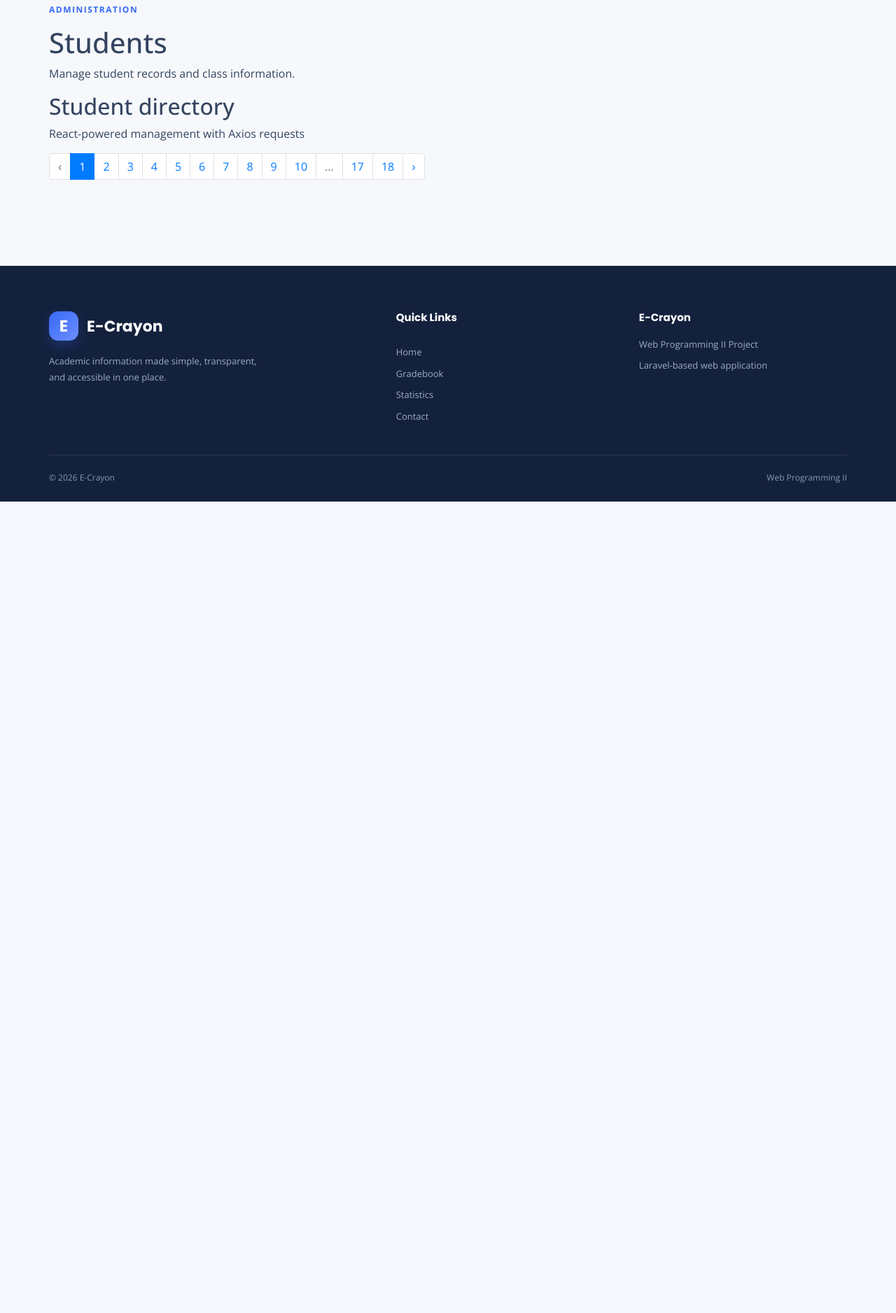
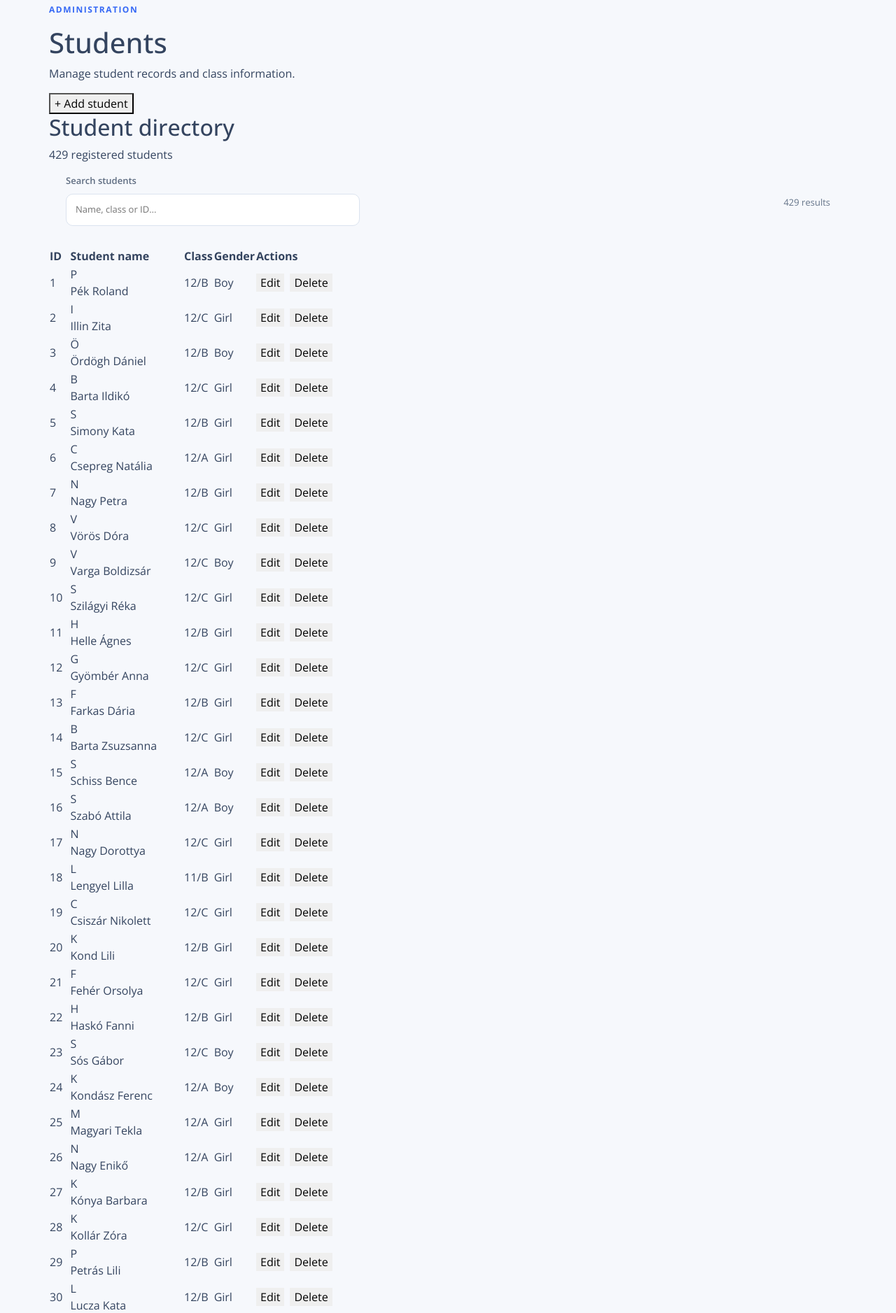
Before and after one commit to matadominik/web2-eloadas-beadando, a Laravel app: page /crud in a window 1280 px wide. Shown: the part 83-1960 px from the top of the page at 70% size. Before the commit the page ends 800 px from the top, so only its background shows below. Run offline with Laravel 12, Linux system fonts and the light colour scheme; a user stored in the database is signed in; data comes from the database, SQL or seed files in the repository; style sheets or scripts are compiled from the project's sources.

Commit message:
Implement React student administration and API tests

```diff
--- a/app/Http/Controllers/StudentController.php
+++ b/app/Http/Controllers/StudentController.php
@@ -56,4 +56,45 @@ class StudentController extends Controller
 
         return redirect()->route('crud.index');
     }
+
+    public function apiIndex()
+    {
+        return response()->json(
+            Diak::orderBy('id', 'asc')->get()
+        );
+    }
+
+    public function apiStore(Request $request)
+    {
+        $validated = $request->validate([
+            'nev' => 'required|string|max:255',
+            'osztaly' => 'required|string|max:255',
+            'fiu' => 'required|boolean',
+        ]);
+
+        $student = Diak::create($validated);
+
+        return response()->json($student, 201);
+    }
+
+    public function apiUpdate(Request $request, Diak $diak)
+    {
+        $validated = $request->validate([
+            'nev' => 'required|string|max:255',
+            'osztaly' => 'required|string|max:255',
+            'fiu' => 'required|boolean',
+        ]);
+
+        $diak->update($validated);
+
+        return response()->json($diak->fresh());
+    }
+
+    public function apiDestroy(Diak $diak)
+    {
+        $diak->delete();
+
+        return response()->json(['message' => 'Student deleted successfully.']);
+    }
+
 }
--- a/public/joson/css/ecrayon.css
+++ b/public/joson/css/ecrayon.css
@@ -2150,3 +2150,56 @@ body {
         flex-wrap: wrap;
     }
 }
+
+.ec-react-result-count {
+    align-self: center;
+    color: #66758a;
+    font-size: 13px;
+    white-space: nowrap;
+}
+
+.ec-react-checkbox-label {
+    flex-direction: row !important;
+    align-items: center;
+    gap: 10px !important;
+}
+
+.ec-react-checkbox-label input {
+    width: 18px;
+    min-height: 18px;
+    accent-color: #4169e1;
+}
+
+.ec-react-student-crud .ec-react-error-banner {
+    margin: 0 24px 18px;
+}
+
+.ec-react-loading {
+    padding: 40px !important;
+    text-align: center;
+    color: #6b7b91;
+}
+
+.ec-students-actions .ec-student-edit-button,
+.ec-students-actions .ec-student-delete-button {
+    cursor: pointer;
+}
+
+@media (max-width: 480px) {
+    .ec-react-result-count {
+        align-self: flex-start;
+    }
+
+    .ec-react-modal-backdrop {
+        padding: 10px;
+    }
+
+    .ec-react-modal {
+        max-height: calc(100vh - 20px);
+        padding: 18px;
+    }
+
+    .ec-react-form-actions {
+        flex-direction: column-reverse;
+    }
+}
--- /dev/null
+++ b/resources/js/components/student-crud.tsx
@@ -0,0 +1,245 @@
+import axios from 'axios';
+import { useEffect, useMemo, useState } from 'react';
+
+type Student = {
+    id: number;
+    nev: string;
+    osztaly: string;
+    fiu: boolean | number;
+};
+
+type StudentForm = {
+    nev: string;
+    osztaly: string;
+    fiu: boolean;
+};
+
+const emptyForm: StudentForm = { nev: '', osztaly: '', fiu: false };
+
+export default function StudentCrud() {
+    const [students, setStudents] = useState<Student[]>([]);
+    const [search, setSearch] = useState('');
+    const [form, setForm] = useState<StudentForm>(emptyForm);
+    const [editing, setEditing] = useState<Student | null>(null);
+    const [modalOpen, setModalOpen] = useState(false);
+    const [loading, setLoading] = useState(true);
+    const [saving, setSaving] = useState(false);
+    const [error, setError] = useState('');
+    const [fieldErrors, setFieldErrors] = useState<Record<string, string>>({});
+
+    const filteredStudents = useMemo(() => {
+        const query = search.trim().toLowerCase();
+        if (!query) return students;
+        return students.filter((student) =>
+            [student.id.toString(), student.nev, student.osztaly]
+                .some((value) => value.toLowerCase().includes(query)),
+        );
+    }, [students, search]);
+
+    async function loadStudents() {
+        setLoading(true);
+        setError('');
+        try {
+            const response = await axios.get('/students/data');
+            setStudents(response.data.data ?? response.data);
+        } catch {
+            setError('The student list could not be loaded. Please refresh the page.');
+        } finally {
+            setLoading(false);
+        }
+    }
+
+    useEffect(() => {
+        void loadStudents();
+    }, []);
+
+    function openCreate() {
+        setEditing(null);
+        setForm(emptyForm);
+        setFieldErrors({});
+        setError('');
+        setModalOpen(true);
+    }
+
+    function openEdit(student: Student) {
+        setEditing(student);
+        setForm({ nev: student.nev, osztaly: student.osztaly, fiu: Boolean(student.fiu) });
+        setFieldErrors({});
+        setError('');
+        setModalOpen(true);
+    }
+
+    function closeModal() {
+        if (saving) return;
+        setModalOpen(false);
+        setEditing(null);
+        setForm(emptyForm);
+        setFieldErrors({});
+    }
+
+    async function saveStudent(event: React.FormEvent<HTMLFormElement>) {
+        event.preventDefault();
+        setSaving(true);
+        setFieldErrors({});
+        setError('');
+        try {
+            const payload = { ...form, fiu: form.fiu ? 1 : 0 };
+            if (editing) {
+                await axios.put(`/students/${editing.id}`, payload);
+            } else {
+                await axios.post('/students', payload);
+            }
+            setModalOpen(false);
+            setEditing(null);
+            setForm(emptyForm);
+            await loadStudents();
+        } catch (exception: any) {
+            if (exception.response?.status === 422) {
+                const errors = exception.response.data.errors ?? {};
+                setFieldErrors(Object.fromEntries(
+                    Object.entries(errors).map(([key, messages]) => [key, Array.isArray(messages) ? messages[0] : String(messages)]),
+                ));
+            } else {
+                setError(exception.response?.data?.message ?? 'The operation failed. Please try again.');
+            }
+        } finally {
+            setSaving(false);
+        }
+    }
+
+    async function deleteStudent(student: Student) {
+        if (!window.confirm(`Delete ${student.nev} from the student list?`)) return;
+        setError('');
+        try {
+            await axios.delete(`/students/${student.id}`);
+            await loadStudents();
+        } catch {
+            setError('The student could not be deleted. Please try again.');
+        }
+    }
+
+    return (
+        <section className="ec-students-section">
+            <div className="container">
+                <div className="ec-students-header">
+                    <div>
+                        <span className="ec-section-label">Administration</span>
+                        <h1>Students</h1>
+                        <p>Manage student records and class information.</p>
+                    </div>
+                    <button type="button" className="ec-students-add-button" onClick={openCreate}>
+                        <span>+</span> Add student
+                    </button>
+                </div>
+
+                <div className="ec-students-card">
+                    <div className="ec-students-card-header">
+                        <div>
+                            <h2>Student directory</h2>
+                            <p>{students.length} registered student{students.length === 1 ? '' : 's'}</p>
+                        </div>
+                    </div>
+
+                    <div className="ec-react-toolbar">
+                        <label className="ec-react-search">
+                            Search students
+                            <input
+                                type="search"
+                                value={search}
+                                onChange={(event) => setSearch(event.target.value)}
+                                placeholder="Name, class or ID…"
+                            />
+                        </label>
+                        <span className="ec-react-result-count">{filteredStudents.length} result{filteredStudents.length === 1 ? '' : 's'}</span>
+                    </div>
+
+                    {error && <div className="ec-react-error-banner" role="alert">{error}</div>}
+
+                    <div className="ec-students-table-wrapper">
+                        <table className="ec-students-table">
+                            <thead>
+                                <tr>
+                                    <th>ID</th>
+                                    <th>Student name</th>
+                                    <th>Class</th>
+                                    <th>Gender</th>
+                                    <th className="ec-students-actions-heading">Actions</th>
+                                </tr>
+                            </thead>
+                            <tbody>
+                                {loading ? (
+                                    <tr><td colSpan={5} className="ec-react-loading">Loading student records…</td></tr>
+                                ) : filteredStudents.length === 0 ? (
+                                    <tr>
+                                        <td colSpan={5}>
+                                            <div className="ec-students-empty">
+                                                <div className="ec-students-empty-icon">👥</div>
+                                                <h3>{search ? 'No matching students' : 'No students found'}</h3>
+                                                <p>{search ? 'Try another search term.' : 'Add your first student to get started.'}</p>
+                                                {!search && <button type="button" className="ec-students-add-button" onClick={openCreate}>Add student</button>}
+                                            </div>
+                                        </td>
+                                    </tr>
+                                ) : filteredStudents.map((student) => (
+                                    <tr key={student.id}>
+                                        <td><span className="ec-student-id">{student.id}</span></td>
+                                        <td>
+                                            <div className="ec-student-name-cell">
+                                                <div className="ec-student-avatar">{student.nev.trim().charAt(0).toUpperCase()}</div>
+                                                <span>{student.nev}</span>
+                                            </div>
+                                        </td>
+                                        <td><span className="ec-student-class">{student.osztaly}</span></td>
+                                        <td><span className="ec-student-gender">{student.fiu ? 'Boy' : 'Girl'}</span></td>
+                                        <td>
+                                            <div className="ec-students-actions">
+                                                <button type="button" className="ec-student-edit-button" onClick={() => openEdit(student)}>Edit</button>
+                                                <button type="button" className="ec-student-delete-button" onClick={() => void deleteStudent(student)}>Delete</button>
+                                            </div>
+                                        </td>
+                                    </tr>
+                                ))}
+                            </tbody>
+                        </table>
+                    </div>
+                </div>
+            </div>
+
+            {modalOpen && (
+                <div className="ec-react-modal-backdrop" role="presentation" onMouseDown={(event) => event.target === event.currentTarget && closeModal()}>
+                    <div className="ec-react-modal" role="dialog" aria-modal="true" aria-labelledby="student-modal-title">
+                        <div className="ec-react-modal-header">
+                            <div>
+                                <span className="ec-section-label">Student information</span>
+                                <h2 id="student-modal-title">{editing ? 'Edit student' : 'Add a new student'}</h2>
+                            </div>
+                            <button type="button" className="ec-react-modal-close" onClick={closeModal} aria-label="Close dialog">×</button>
+                        </div>
+                        <form className="ec-react-form" onSubmit={saveStudent}>
+                            <label>
+                                Full name
+                                <input value={form.nev} onChange={(event) => setForm((current) => ({ ...current, nev: event.target.value }))} placeholder="Enter student's name" required maxLength={255} />
+                                {fieldErrors.nev && <span className="ec-react-error">{fieldErrors.nev}</span>}
+                            </label>
+                            <label>
+                                Class
+                                <input value={form.osztaly} onChange={(event) => setForm((current) => ({ ...current, osztaly: event.target.value }))} placeholder="e.g. 12/A" required maxLength={255} />
+                                {fieldErrors.osztaly && <span className="ec-react-error">{fieldErrors.osztaly}</span>}
+                            </label>
+                            <label className="ec-react-checkbox-label">
+                                <input type="checkbox" checked={form.fiu} onChange={(event) => setForm((current) => ({ ...current, fiu: event.target.checked }))} />
+                                Boy
+                            </label>
+                            {fieldErrors.fiu && <span className="ec-react-error">{fieldErrors.fiu}</span>}
+                            {error && <div className="ec-react-error-banner" role="alert">{error}</div>}
+                            <div className="ec-react-form-actions">
+                                <button type="button" className="ec-student-cancel-button" onClick={closeModal} disabled={saving}>Cancel</button>
+                                <button type="submit" className="ec-students-add-button" disabled={saving}>{saving ? 'Saving…' : editing ? 'Save changes' : 'Create student'}</button>
+                            </div>
+                        </form>
+                    </div>
+                </div>
+            )}
+        </section>
+    );
+}
--- /dev/null
+++ b/resources/js/student-crud-entry.tsx
@@ -0,0 +1,8 @@
+import { createRoot } from 'react-dom/client';
+import StudentCrud from './components/student-crud';
+
+const mountElement = document.getElementById('student-crud-root');
+
+if (mountElement) {
+    createRoot(mountElement).render(<StudentCrud />);
+}
--- a/resources/views/components/mainpage.blade.php
+++ b/resources/views/components/mainpage.blade.php
@@ -49,9 +49,10 @@
                     </div>
 
                     <div class="ec-footer-info">
-                        <h4>E-Crayon</h4>
+                        <h4>Project authors</h4>
+                        <p>Mata László Dominik — B223VA</p>
+                        <p>Fazekas Bence — ZK6FMO</p>
                         <p>Web Programming II Project</p>
-                        <p>Laravel-based web application</p>
                     </div>
                 </div>
 
--- a/resources/views/crud/index.blade.php
+++ b/resources/views/crud/index.blade.php
@@ -1,36 +1,4 @@
 <x-mainpage>
-    <section class="ec-students-section">
-        <div class="container">
-            <div class="ec-students-header">
-                <div>
-                    <span class="ec-section-label">Administration</span>
-                    <h1>Students</h1>
-                    <p>Manage student records and class information.</p>
-                </div>
-            </div>
-
-            <div class="ec-students-card">
-                <div class="ec-students-card-header">
-                    <div>
-                        <h2>Student directory</h2>
-                        <p>React-powered management with Axios requests</p>
-                    </div>
-                </div>
-
-                <div
-                    id="student-crud-root"
-                    data-students="{{ json_encode($students->items()) }}"
-                    data-csrf="{{ csrf_token() }}"
-                ></div>
-
-                @if ($students->hasPages())
-                    <div class="ec-students-pagination">
-                        {{ $students->links() }}
-                    </div>
-                @endif
-            </div>
-        </div>
-    </section>
-
+    <div id="student-crud-root"></div>
     @vite('resources/js/student-crud-entry.tsx')
 </x-mainpage>
--- a/routes/web.php
+++ b/routes/web.php
@@ -26,6 +26,13 @@ Route::middleware(['auth', 'verified'])->group(function () {
         Route::resource('crud', StudentController::class)
             ->except(['show'])
             ->parameters(['crud' => 'diak']);
+
+        Route::prefix('students')->group(function () {
+            Route::get('/data', [StudentController::class, 'apiIndex'])->name('students.data');
+            Route::post('/', [StudentController::class, 'apiStore'])->name('students.store');
+            Route::put('/{diak}', [StudentController::class, 'apiUpdate'])->name('students.update');
+            Route::delete('/{diak}', [StudentController::class, 'apiDestroy'])->name('students.destroy');
+        });
     });
 });
 
```
Also changed, not shown: tests/Feature/StudentCrudApiTest.php (added, +76 -0 lines).
